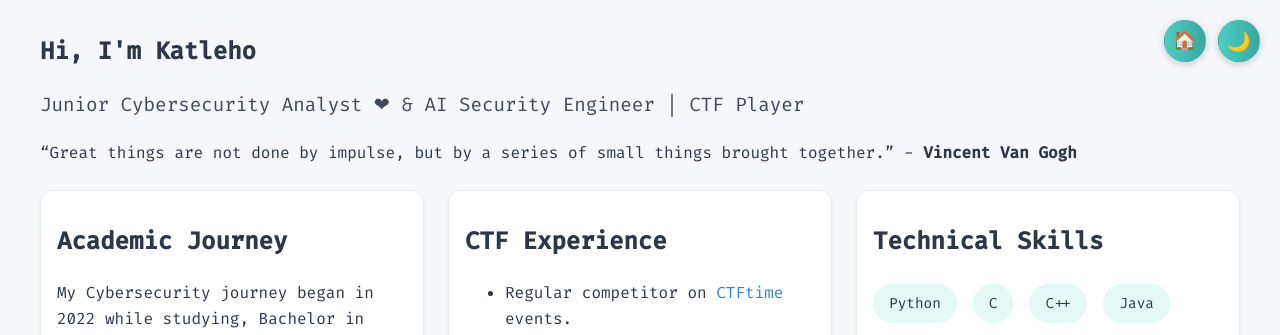
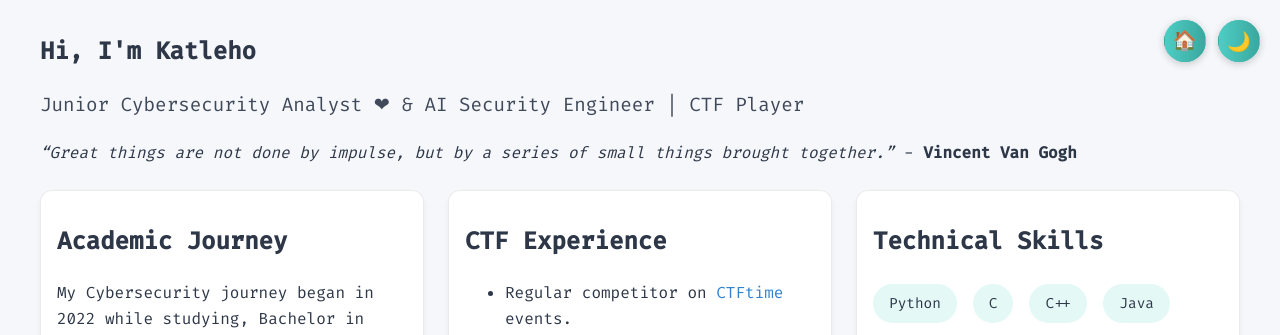
Before and after one commit to PathogenicKatt/PathogenicKatt.github.io, a Jekyll site: the page built from about.md, in a window 1280 px wide. Shown: the top 335 px of the page. Built offline with Jekyll 4.4.1, drawn with Linux system fonts in a browser that asks for light colours.

Commit message:
Updated About-Me

```diff
--- a/about.md
+++ b/about.md
@@ -9,8 +9,8 @@ custom_css: true
   <section class="about-header">
     <h1> Hi, I'm Katleho</h1>
     <p class="subtitle"> Junior Cybersecurity Analyst ❤ & AI Security Engineer | CTF Player</p>
-    <p >
-“Great things are not done by impulse, but by a series of small things brought together.” - <strong>Vincent Van Gogh</strong>
+    <p > <i>
+“Great things are not done by impulse, but by a series of small things brought together.” </i>- <strong>Vincent Van Gogh</strong>
 </p>
   </section>
 
```
